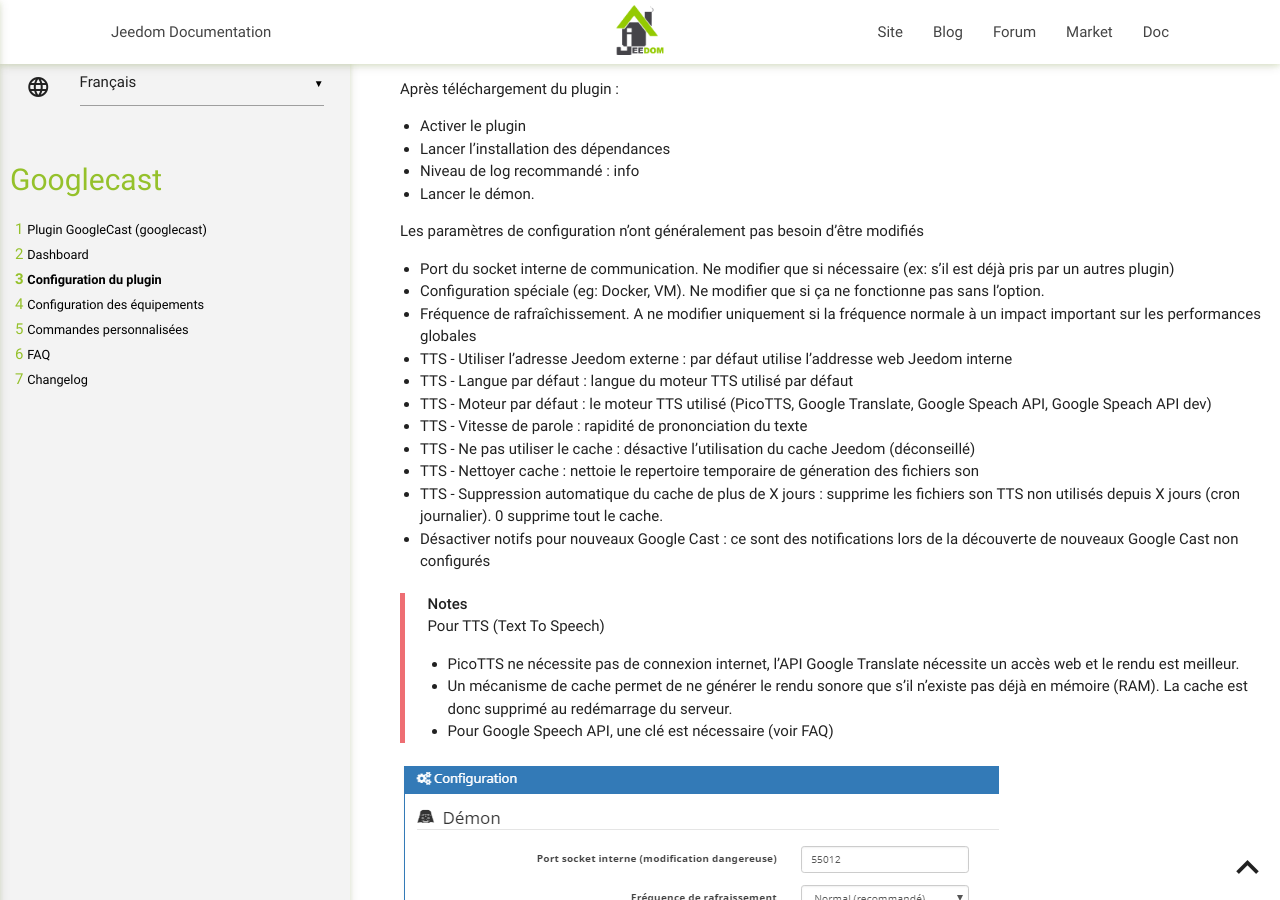
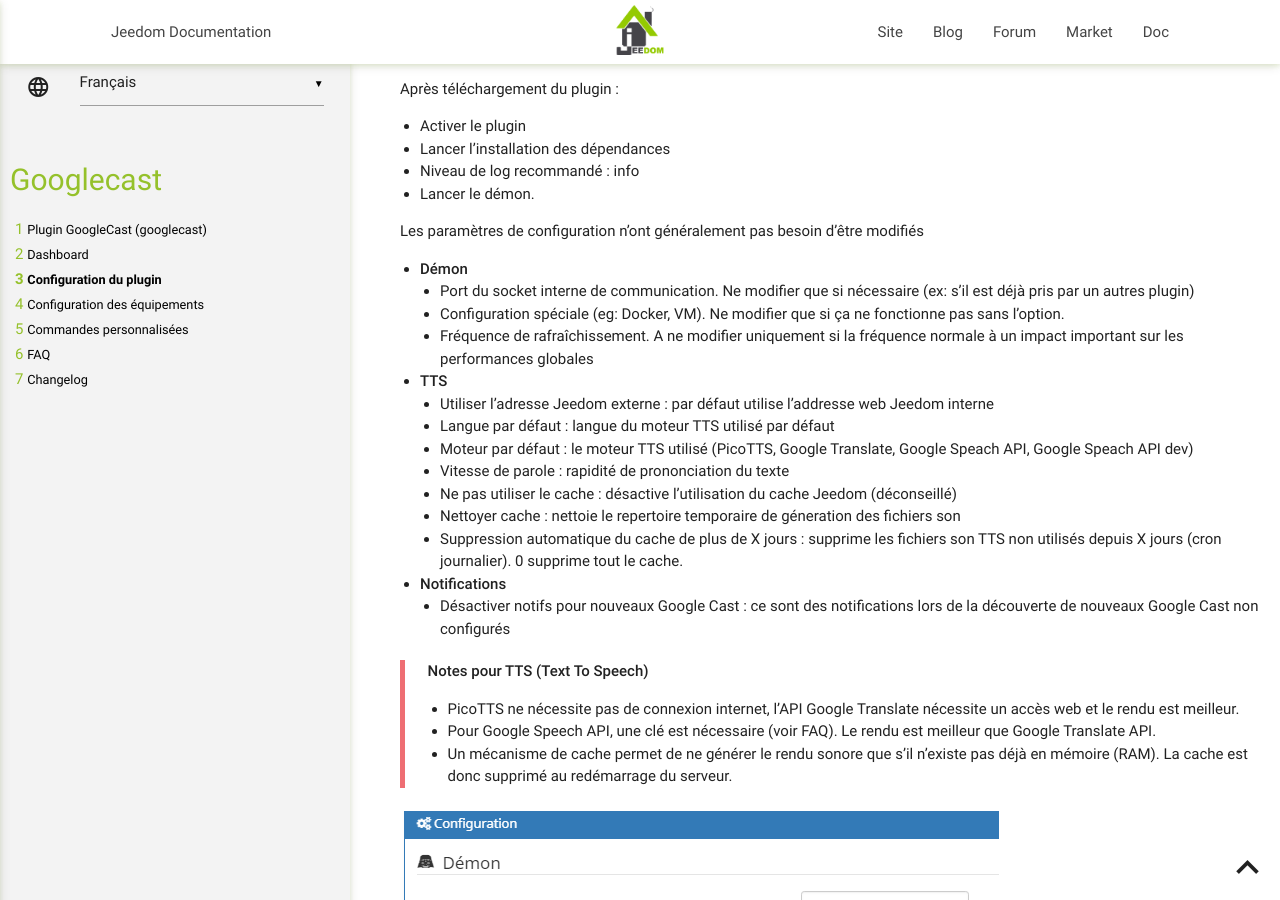
Before and after one commit to guirem/plugin-googlecast, a Jekyll site: the page built from docs/fr_FR/index.md, in a window 1280 px wide and 900 px high, scrolled down 1692 px. Built offline with Jekyll 4.4.1, drawn with Linux system fonts in a browser that asks for light colours; our own code applies the rules of GitHub Pages for plain Markdown files; some of the changed text lies outside the part shown.

Commit message:
update doc

````diff
--- a/docs/fr_FR/index.md
+++ b/docs/fr_FR/index.md
@@ -52,23 +52,25 @@
 - Lancer le démon.
 
 Les paramètres de configuration n'ont généralement pas besoin d'être modifiés
-- Port du socket interne de communication. Ne modifier que si nécessaire (ex: s'il est déjà pris par un autres plugin)
-- Configuration spéciale (eg: Docker, VM). Ne modifier que si ça ne fonctionne pas sans l'option.
-- Fréquence de rafraîchissement. A ne modifier uniquement si la fréquence normale à un impact important sur les performances globales
-- TTS - Utiliser l'adresse Jeedom externe : par défaut utilise l'addresse web Jeedom interne
-- TTS - Langue par défaut : langue du moteur TTS utilisé par défaut
-- TTS - Moteur par défaut : le moteur TTS utilisé (PicoTTS, Google Translate, Google Speach API, Google Speach API dev)
-- TTS - Vitesse de parole : rapidité de prononciation du texte
-- TTS - Ne pas utiliser le cache : désactive l'utilisation du cache Jeedom (déconseillé)
-- TTS - Nettoyer cache : nettoie le repertoire temporaire de géneration des fichiers son
-- TTS - Suppression automatique du cache de plus de X jours : supprime les fichiers son TTS non utilisés depuis X jours (cron journalier). 0 supprime tout le cache.
-- Désactiver notifs pour nouveaux Google Cast : ce sont des notifications lors de la découverte de nouveaux Google Cast non configurés
+- **Démon**
+  - Port du socket interne de communication. Ne modifier que si nécessaire (ex: s'il est déjà pris par un autres plugin)
+  - Configuration spéciale (eg: Docker, VM). Ne modifier que si ça ne fonctionne pas sans l'option.
+  - Fréquence de rafraîchissement. A ne modifier uniquement si la fréquence normale à un impact important sur les performances globales
+- **TTS**
+  - Utiliser l'adresse Jeedom externe : par défaut utilise l'addresse web Jeedom interne
+  - Langue par défaut : langue du moteur TTS utilisé par défaut
+  - Moteur par défaut : le moteur TTS utilisé (PicoTTS, Google Translate, Google Speach API, Google Speach API dev)
+  - Vitesse de parole : rapidité de prononciation du texte
+  - Ne pas utiliser le cache : désactive l'utilisation du cache Jeedom (déconseillé)
+  - Nettoyer cache : nettoie le repertoire temporaire de géneration des fichiers son
+  - Suppression automatique du cache de plus de X jours : supprime les fichiers son TTS non utilisés depuis X jours (cron journalier). 0 supprime tout le cache.
+- **Notifications**
+  - Désactiver notifs pour nouveaux Google Cast : ce sont des notifications lors de la découverte de nouveaux Google Cast non configurés
 
-> **Notes**
-> Pour TTS (Text To Speech)
+> **Notes pour TTS (Text To Speech)**
 > - PicoTTS ne nécessite pas de connexion internet, l'API Google Translate nécessite un accès web et le rendu est meilleur.
+> - Pour Google Speech API, une clé est nécessaire (voir FAQ). Le rendu est meilleur que Google Translate API.
 > - Un mécanisme de cache permet de ne générer le rendu sonore que s'il n'existe pas déjà en mémoire (RAM). La cache est donc supprimé au redémarrage du serveur.
-> - Pour Google Speech API, une clé est nécessaire (voir FAQ)
 
 ![Configuration Plugin](../images/configuration_plugin.png "Configuration Plugin")
 
@@ -190,7 +192,7 @@
 > **Notes**
 > les chaines de caractères pour les commandes sont limitées dans Jeedom à 128 caractères. Utiliser les scénarios (voir plus bas pour passer outre cette limitation)
 
-#### paramètres possibles pour *play_media* en mode *media* :
+#### Paramètres possibles pour *play_media* en mode *media* :
 ```
 - url: str - url of the media.
 - content_type: str - mime type. Example: 'video/mp4' (optional).
@@ -219,7 +221,7 @@
 > - Les url et chaînes de caractères sont entourées de guillements simples ('). Les autres valeurs possibles sont True/False/None ainsi que des valeurs numériques entières.
 > - Il est nécessaire de remplacer le signe '=' dans les url par '%3D'
 
-#### paramètres possibles pour *load_url* en mode *web* :
+#### Paramètres possibles pour *load_url* en mode *web* :
 ```
 - url: str - website url.
 - force: bool - force mode. To be used if default is not working. (optional, default False).
@@ -233,7 +235,7 @@
 > - Les url et chaines de caractères sont entourés de guillements simples ('). Les autres valeurs possibles sont True/False/None ainsi que des valeurs numériques entières.
 > - Il est nécessaire de remplacer le signe '=' dans les url par '%3D'
 
-#### paramètres possibles pour *play_media* en mode *plex* :
+#### Paramètres possibles pour *play_media* en mode *plex* :
 ```
 - value: str - search query. It will play the first element returned.
 - type: str - type of content. Example: 'video/audio' (optional, default=video).
@@ -256,7 +258,7 @@
 > - Token value is displayed in logs (debug) when user & pass has been used the first time
 > - you can simulate result of search query (value) in main search field of Plex web UI
 
-#### paramètres possibles pour cmd *tts* :
+#### Paramètres possibles pour cmd *tts* :
 ```
 - lang: str - fr-FR/en-US or any compatible language (optional, default is configuration)
 - engine: str - picotts/gtts/gttsapi/gttsapidev. (optional, default is configuration)
--- a/resources/googlecast.py
+++ b/resources/googlecast.py
@@ -1443,7 +1443,7 @@
 logging.info('GLOBAL------Event cycle : '+str(globals.cycle))
 logging.info('GLOBAL------Main cycle : '+str(globals.cycle_main))
 logging.info('GLOBAL------Default status message : '+str(globals.DEFAULT_NOSTATUS))
-logging.info('------------------------------------------------------')
+logging.info('-----------------------------------------------------')
 
 signal.signal(signal.SIGINT, handler)
 signal.signal(signal.SIGTERM, handler)
````
Also changed, not shown: other parts of docs/fr_FR/index.md (+1 -1 lines).
